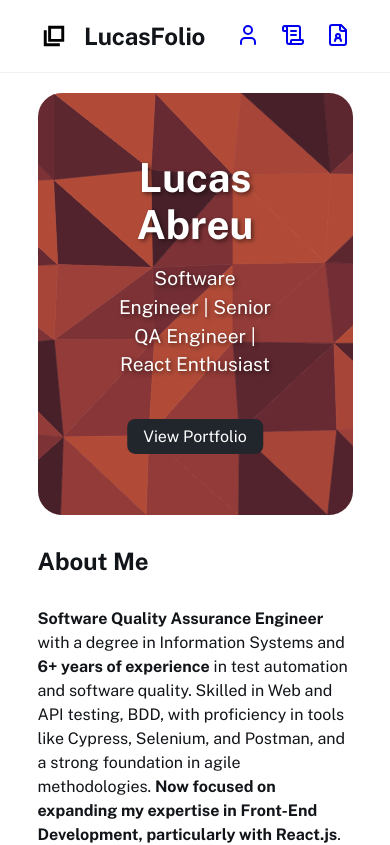
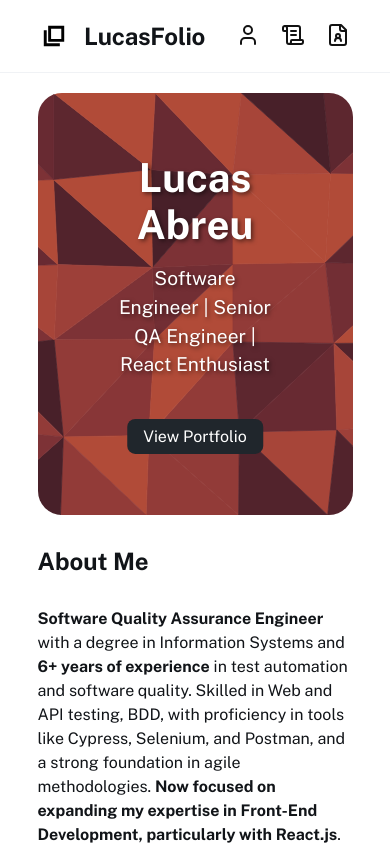
Before and after one commit to lucashabreu22/lucas-portfolio, a React (Vite) app: page / in a window 390 px wide. Shown: the top 845 px of the page. Built offline with nearby package versions, Linux system fonts and the light colour scheme.

Commit message:
changing the navbar

```diff
--- a/src/components/Header/style.css
+++ b/src/components/Header/style.css
@@ -57,4 +57,9 @@
     display: flex;
     gap: 1.3rem;
   }
+
+  .menu-icon a {
+    text-decoration: none;
+    color: #121212;
+  }
 }
```
